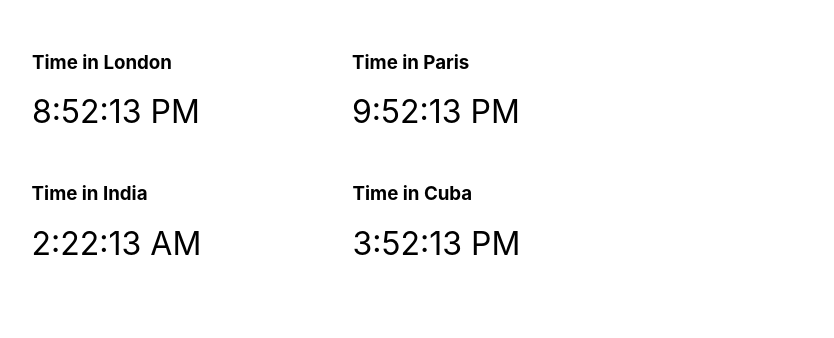
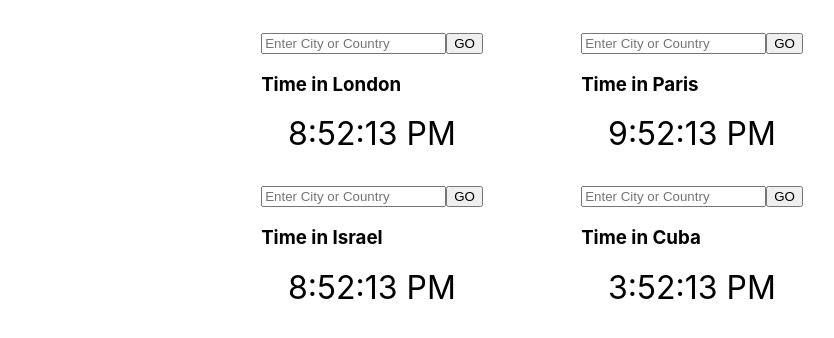
Before and after one commit to Java49DimaOstanin/REACT-PROJECT, a React (Create React App) app: page / in a window 1280 px wide. Shown: the top 338 px of the page, without its empty margins (44-878 px from the left). Built offline with nearby package versions, Linux system fonts and the light colour scheme.

Commit message:
hw34 ready

```diff
--- a/src/App.tsx
+++ b/src/App.tsx
@@ -3,19 +3,45 @@ import { Input } from './components/input';
 import React from 'react';
 import { Timer } from './components/Timer';
 
+
 function App() {
   const flexColumn: React.CSSProperties = { display: "flex", flexDirection: "column" }
   const flexRow: React.CSSProperties = { display: "flex", flexDirection: "row" ,
-  justifyContent: "space-around", width: "50vw", marginTop: "4vh"}
+  justifyContent: "space-around", width: "50vw", marginTop: "4vh" ,marginLeft:"20vw"}
+
   return <div style={flexColumn}>
     <div style={flexRow}>
-      <Timer cityOrCountry="London"></Timer>
-      <Timer cityOrCountry="Paris"></Timer>
+      <Timer cityOrCountry={"London"} inputFieldId={'1'}></Timer>
+      <Timer cityOrCountry={"Paris"} inputFieldId={'2'}></Timer>
     </div>
+
     <div style={flexRow}>
-      <Timer cityOrCountry="India "></Timer>
-      <Timer cityOrCountry={"Cuba"}></Timer>
+      <Timer cityOrCountry={"India "} inputFieldId={'1'}></Timer>
+      <Timer cityOrCountry={"Cuba"} inputFieldId={'3'}></Timer>
+      </div>
+
     </div>
-    </div>
+
 }
 export default App;
+
+
+// import React from 'react';
+// import { Input } from './components/Input';
+
+
+
+// function App() {
+//   function processInput(value: string): string {
+//     let res: string = '';
+//     if(value.toLowerCase().includes("hello")) {
+//         res = "get tired from HELLO. It's forbidden word";
+//     }
+//     return res;
+
+//   }
+//   return <Input inputId={'input-1'} inputProcess={processInput} />
+
+// }
+
+// export default App;
--- a/src/components/Timer.tsx
+++ b/src/components/Timer.tsx
@@ -1,15 +1,20 @@
 import React from "react";
-import { isPropertySignature } from "typescript";
 import timeZones from "../time-zones";
+import { Input } from "./input";
 type TimerProps = {
     cityOrCountry:string;
+    inputFieldId:string;
 }
 export const Timer: React.FC<TimerProps> = (props) =>{
-    const timeZoneIndex:number = timeZones.findIndex(tz => JSON.stringify(tz).
-    includes(props.cityOrCountry))
-    const timeZone: string = timeZones[timeZoneIndex]?.name;
-    const timeZoneName: string = timeZone ? props.cityOrCountry : "Israel"
+    const [timeZoneIndex ,setTimeZoneIndex] = React.useState(getIndexByName(props.cityOrCountry));
+    let timeZone: string = timeZones[timeZoneIndex]?.name;
+    const [timeZoneName,setTimeZoneName]  = React.useState(timeZone ? props.cityOrCountry : "Israel");
     const [time, setTime] = React.useState(new Date());
+    const [uniqId,setUniqId] = React.useState(new Date().getTime().toString());
+    // console.log(uniqId);
+
+
+
     function tick() {
         console.log("Tick-Tak");
         setTime(new Date());
@@ -18,7 +23,24 @@ export const Timer: React.FC<TimerProps> = (props) =>{
         const interval = setInterval(tick, 1000);
         return ()=>clearInterval(interval);
     },[])
-    return <div>
+    function timeZoneFind(cityOrCountry:string):string{
+        let res: string = '';
+        const newIndex:number = getIndexByName(cityOrCountry);
+        if(newIndex < 0){
+            res = `can't find "${cityOrCountry}" try another `;
+        }else {
+            timeZone = timeZones[newIndex].name;
+            setTimeZoneIndex(newIndex);
+            setTimeZoneName(cityOrCountry);
+            setUniqId(new Date().getTime().toString())
+        }
+        return res;
+    }
+    function getIndexByName(cityOrCountry:string): number {
+        return timeZones.findIndex(tz => JSON.stringify(tz).includes("\""+cityOrCountry+"\"" ));
+    }
+    return <div id={uniqId}>
+        <Input inputId={props.inputFieldId} inputProcess={timeZoneFind} placeHolder={"Enter City or Country"} />
         <h3 className='logo'>Time in {timeZoneName} </h3>
         <label style={{display:"block", textAlign:"center",fontSize:"2em"}}> {time.toLocaleTimeString(undefined,{timeZone})} </label>
     </div>
--- a/src/components/input.tsx
+++ b/src/components/input.tsx
@@ -4,14 +4,16 @@ import { Alert } from "./Alert";
 type InputProps = {
     inputId:string;
     inputProcess: (value: string) => string;
+    placeHolder:string;
 }
-export const Input: React.FC<InputProps> = ({inputId,inputProcess})=> {
+
+export const Input: React.FC<InputProps> = (props)=> {
     let inputElement:HTMLInputElement | null ;
     const [message , setMessage] = React.useState('');
 
     function processGo():void{
        setMessage('');
-     const messageRet: string = inputProcess(inputElement!.value);
+     const messageRet: string = props.inputProcess(inputElement!.value);
         if (messageRet == ''){
             inputElement!.value = ' ';
         }else {
@@ -20,10 +22,10 @@ export const Input: React.FC<InputProps> = ({inputId,inputProcess})=> {
 
     }
     useEffect(() => {
-        inputElement = document.getElementById(inputId) as HTMLInputElement
+        inputElement = document.getElementById(props.inputId) as HTMLInputElement
     })
     return   <div>
-        <input id={inputId}/>
+        <input  id={props.inputId} placeholder={props.placeHolder} />
         <button onClick={processGo}>GO</button>
         {message && <Alert type={"error"} messege={message}/>}
     </div>
```
Also changed, not shown: src/components/Alert.tsx (+0 -7 lines).
